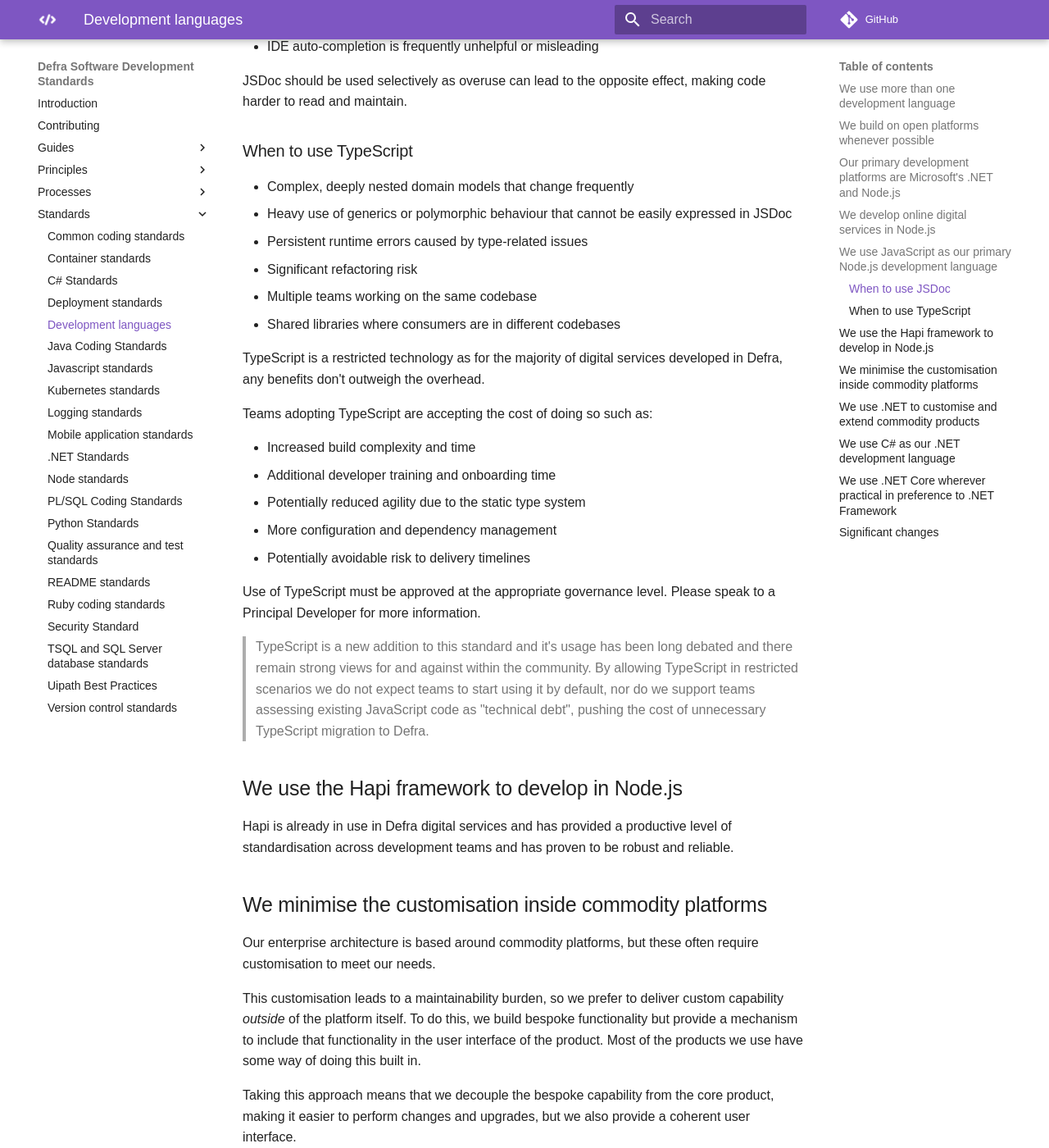
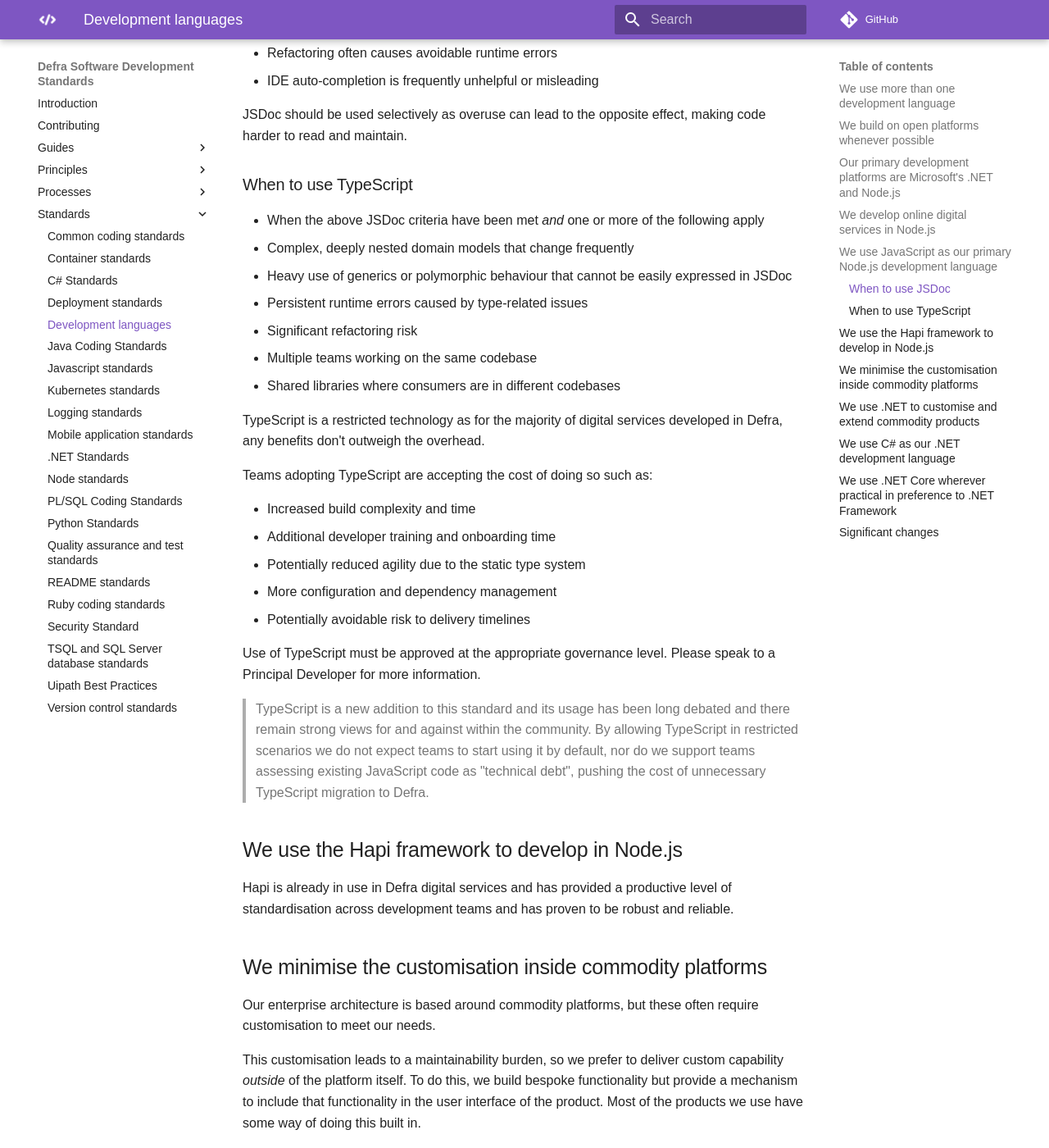
Before and after one commit to DEFRA/software-development-standards, an MkDocs documentation site: the page built from docs/standards/development_language_standards.md, in a window 1280 px wide and 1400 px high, scrolled down 2639 px. Shown: the whole window at 82% size. Built offline with MkDocs 1.6.1 and Material for MkDocs 9.7.7, drawn with Linux system fonts in a browser that asks for light colours; some web fonts are replaced; comment, search, counter and statistics services are not loaded; some of the changed text lies outside the part shown.

Commit message:
Feedback addressed

```diff
--- a/docs/standards/development_language_standards.md
+++ b/docs/standards/development_language_standards.md
@@ -91,6 +93,7 @@ Only if there is still evidence of insufficiency should [TypeScript](https://www
 JSDoc should be used selectively as overuse can lead to the opposite effect, making code harder to read and maintain.
 
 ### When to use TypeScript
+- When the above JSDoc criteria have been met _and_ one or more of the following apply
 - Complex, deeply nested domain models that change frequently
 - Heavy use of generics or polymorphic behaviour that cannot be easily expressed in JSDoc
 - Persistent runtime errors caused by type-related issues
@@ -110,7 +113,7 @@ Teams adopting TypeScript are accepting the cost of doing so such as:
 
 Use of TypeScript must be approved at the appropriate governance level.  Please speak to a Principal Developer for more information.
 
-> TypeScript is a new addition to this standard and it's usage has been long debated and there remain strong views for and against within the community.  By allowing TypeScript in restricted scenarios we do not expect teams to start using it by default, nor do we support teams assessing existing JavaScript code as "technical debt", pushing the cost of unnecessary TypeScript migration to Defra.
+> TypeScript is a new addition to this standard and its usage has been long debated and there remain strong views for and against within the community.  By allowing TypeScript in restricted scenarios we do not expect teams to start using it by default, nor do we support teams assessing existing JavaScript code as "technical debt", pushing the cost of unnecessary TypeScript migration to Defra.
 
 ## We use the Hapi framework to develop in Node.js
 Hapi is already in use in Defra digital services and has provided a productive level of standardisation across
```
Also changed, not shown: other parts of docs/standards/development_language_standards.md (+2 -0 lines).
